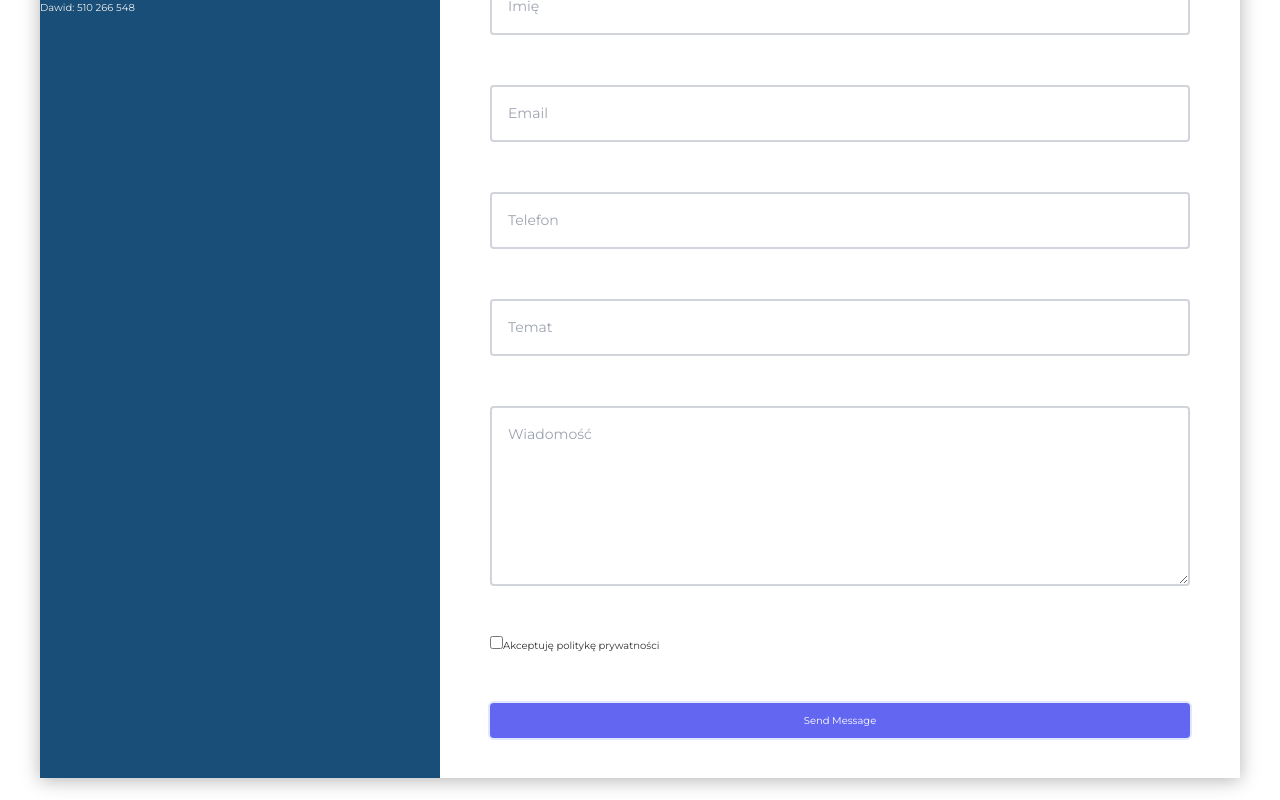
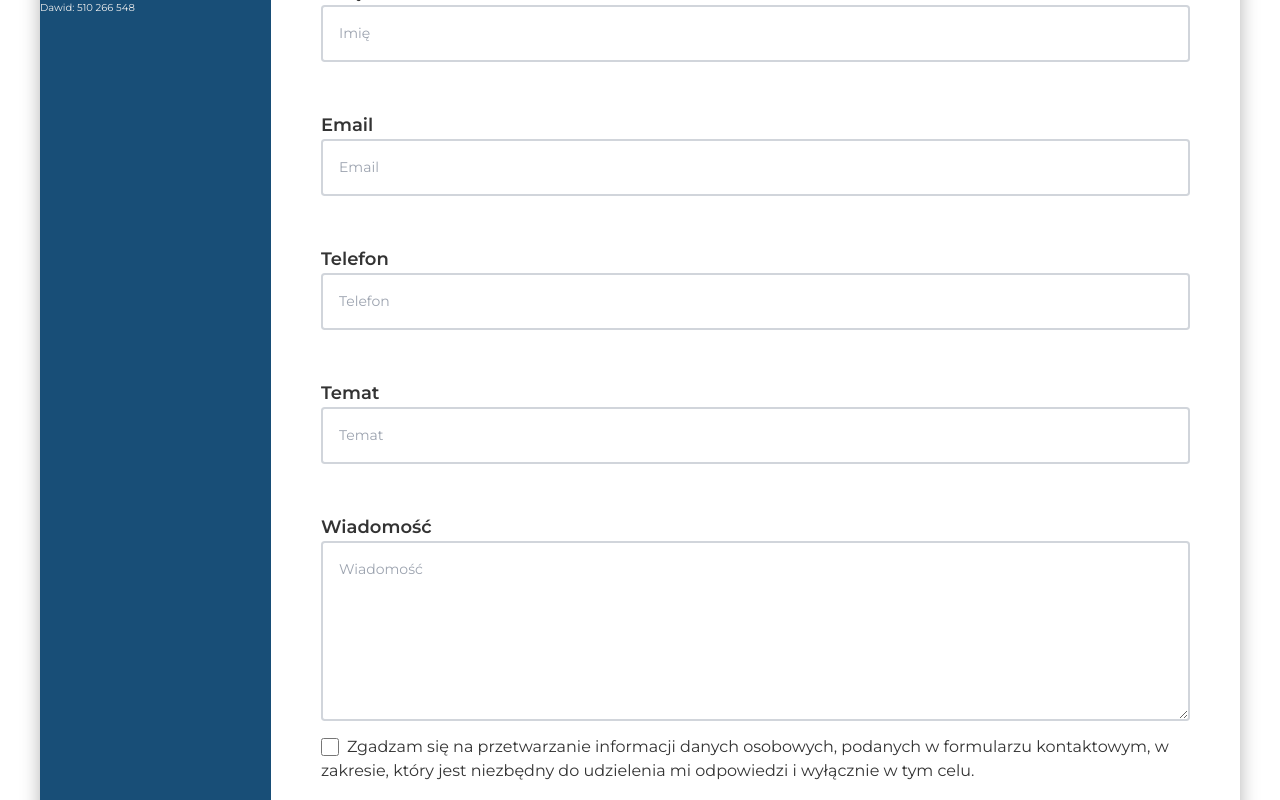
Before and after one commit to Rohhan415/SolarFlow, a React (Vite) app: page /contact in a window 1280 px wide. Shown: the part 800-1600 px from the top of the page. Built offline with nearby package versions, Linux system fonts and the light colour scheme; no server answers.

Commit message:
feat: form logic improved

```diff
--- a/src/components/Sections/ContactPageSection/components/Form.tsx
+++ b/src/components/Sections/ContactPageSection/components/Form.tsx
@@ -2,8 +2,14 @@ import styles from "./form.module.css";
 import { useEffect, useState } from "react";
 import { FieldValues, SubmitHandler, useForm, useWatch } from "react-hook-form";
 
+interface FormState {
+  isSuccess: boolean;
+  message: string;
+  isSubmitted: boolean;
+}
+
 export default function ContactForm() {
-  const [formState, setFormState] = useState({
+  const [formState, setFormState] = useState<FormState>({
     isSuccess: false,
     message: "",
     isSubmitted: false,
@@ -12,8 +18,6 @@ export default function ContactForm() {
   const accessKey = import.meta.env.VITE_FORM_KEY as string;
   const accessURL = import.meta.env.VITE_FORM_URL as string;
 
-  // const accessKey = import.meta.env.VITE_FORM_KEY as string;
-  // const accessURL = import.meta.env.VITE_FORM_URL as string;
   const {
     register,
     handleSubmit,
@@ -25,10 +29,11 @@ export default function ContactForm() {
     mode: "onTouched",
   });
 
+  // Watch used to update the subject field in the sent email
   const userName = useWatch({
     control,
     name: "name",
-    defaultValue: "Someone",
+    defaultValue: "The Client",
   });
 
   useEffect(() => {
@@ -90,6 +95,7 @@ export default function ContactForm() {
         <h1 className={styles.header}>NAPISZ DO NAS</h1>
         {!isSubmitSuccessful && (
           <form
+            noValidate
             className={styles.form}
             onSubmit={handleSubmit(onSubmit, () =>
               setFormState((prevState) => ({ ...prevState, isSubmitted: true }))
@@ -105,7 +111,29 @@ export default function ContactForm() {
               style={{ display: "none" }}
               {...register("botcheck")}
             ></input>
-
+            <div>
+              <div className={styles.inputContainer}>
+                <p className={styles.inputTitle}>Imię</p>
+                {formState.isSubmitted && errors.name && (
+                  <div className={styles.inputError}>
+                    <svg
+                      xmlns="http://www.w3.org/2000/svg"
+                      fill="none"
+                      viewBox="0 0 24 24"
+                      strokeWidth={1.5}
+                      stroke="currentColor"
+                      className="w-8 h-8"
+                    >
+                      <path
+                        strokeLinecap="round"
+                        strokeLinejoin="round"
+                        d="M12 9v3.75m-9.303 3.376c-.866 1.5.217 3.374 1.948 3.374h14.71c1.73 0 2.813-1.874 1.948-3.374L13.949 3.378c-.866-1.5-3.032-1.5-3.898 0L2.697 16.126ZM12 15.75h.007v.008H12v-.008Z"
+                      />
+                    </svg>
+                    {`${errors.name.message}`}
+                  </div>
+                )}
+              </div>
               <input
                 type="text"
                 placeholder="Imię"
@@ -116,14 +144,42 @@ export default function ContactForm() {
                     : "border-gray-300 focus:border-indigo-600 ring-indigo-100"
                 }`}
                 {...register("name", {
-                required: "Full name is required",
-                maxLength: 80,
+                  required: "Podaj swoje Imię",
+                  maxLength: {
+                    value: 40,
+                    message: "Imię nie może być dłuższe niż 40 znaków",
+                  },
                 })}
               />
+            </div>
 
             <label htmlFor="email_address" className="sr-only">
               Email
             </label>
+            <div>
+              <div className={styles.inputContainer}>
+                <p className={styles.inputTitle}>Email</p>
+                {formState.isSubmitted && errors.email && (
+                  <div className={styles.inputError}>
+                    <svg
+                      xmlns="http://www.w3.org/2000/svg"
+                      fill="none"
+                      viewBox="0 0 24 24"
+                      strokeWidth={1.5}
+                      stroke="currentColor"
+                      className="w-8 h-8"
+                    >
+                      <path
+                        strokeLinecap="round"
+                        strokeLinejoin="round"
+                        d="M12 9v3.75m-9.303 3.376c-.866 1.5.217 3.374 1.948 3.374h14.71c1.73 0 2.813-1.874 1.948-3.374L13.949 3.378c-.866-1.5-3.032-1.5-3.898 0L2.697 16.126ZM12 15.75h.007v.008H12v-.008Z"
+                      />
+                    </svg>
+
+                    {`${errors.email.message}`}
+                  </div>
+                )}
+              </div>
               <input
                 id="email_address"
                 type="email"
@@ -136,14 +192,37 @@ export default function ContactForm() {
                     : "border-gray-300 focus:border-indigo-600 ring-indigo-100"
                 }`}
                 {...register("email", {
-                required: "Podaj adres email",
+                  required: "Podaj poprawny adres email",
                   pattern: {
                     value: /^\S+@\S+$/i,
                     message: "Podaj poprawny adres email",
                   },
                 })}
               />
-
+            </div>
+            <div>
+              <div className={styles.inputContainer}>
+                <p className={styles.inputTitle}>Telefon</p>
+                {formState.isSubmitted && errors.phone && (
+                  <div className={styles.inputError}>
+                    <svg
+                      xmlns="http://www.w3.org/2000/svg"
+                      fill="none"
+                      viewBox="0 0 24 24"
+                      strokeWidth={1.5}
+                      stroke="currentColor"
+                      className="w-8 h-8"
+                    >
+                      <path
+                        strokeLinecap="round"
+                        strokeLinejoin="round"
+                        d="M12 9v3.75m-9.303 3.376c-.866 1.5.217 3.374 1.948 3.374h14.71c1.73 0 2.813-1.874 1.948-3.374L13.949 3.378c-.866-1.5-3.032-1.5-3.898 0L2.697 16.126ZM12 15.75h.007v.008H12v-.008Z"
+                      />
+                    </svg>
+                    {`${errors.phone.message}`}
+                  </div>
+                )}
+              </div>
               <input
                 type="text"
                 placeholder="Telefon"
@@ -160,10 +239,42 @@ export default function ContactForm() {
                     value: /^\d+$/,
                     message: "Numer telefonu powinien zawierać tylko cyfry",
                   },
-                maxLength: 9,
+                  minLength: {
+                    value: 9,
+                    message:
+                      "Numer telefonu powinien zawierać co najmniej 9 cyfr",
+                  },
+                  maxLength: {
+                    value: 15,
+                    message:
+                      "Numer telefonu powinien zawierać nie więcej niż 15 cyfr",
+                  },
                 })}
               />
-
+            </div>
+            <div>
+              <div className={styles.inputContainer}>
+                <p className={styles.inputTitle}>Temat</p>
+                {formState.isSubmitted && errors.topic && (
+                  <div className={styles.inputError}>
+                    <svg
+                      xmlns="http://www.w3.org/2000/svg"
+                      fill="none"
+                      viewBox="0 0 24 24"
+                      strokeWidth={1.5}
+                      stroke="currentColor"
+                      className="w-8 h-8"
+                    >
+                      <path
+                        strokeLinecap="round"
+                        strokeLinejoin="round"
+                        d="M12 9v3.75m-9.303 3.376c-.866 1.5.217 3.374 1.948 3.374h14.71c1.73 0 2.813-1.874 1.948-3.374L13.949 3.378c-.866-1.5-3.032-1.5-3.898 0L2.697 16.126ZM12 15.75h.007v.008H12v-.008Z"
+                      />
+                    </svg>
+                    {`${errors.topic.message}`}
+                  </div>
+                )}
+              </div>
               <input
                 type="text"
                 placeholder="Temat"
@@ -178,7 +289,30 @@ export default function ContactForm() {
                   maxLength: 80,
                 })}
               />
-
+            </div>
+            <div>
+              <div className={styles.inputContainer}>
+                <p className={styles.inputTitle}>Wiadomość</p>
+                {formState.isSubmitted && errors.message && (
+                  <div className={styles.inputError}>
+                    <svg
+                      xmlns="http://www.w3.org/2000/svg"
+                      fill="none"
+                      viewBox="0 0 24 24"
+                      strokeWidth={1.5}
+                      stroke="currentColor"
+                      className="w-8 h-8"
+                    >
+                      <path
+                        strokeLinecap="round"
+                        strokeLinejoin="round"
+                        d="M12 9v3.75m-9.303 3.376c-.866 1.5.217 3.374 1.948 3.374h14.71c1.73 0 2.813-1.874 1.948-3.374L13.949 3.378c-.866-1.5-3.032-1.5-3.898 0L2.697 16.126ZM12 15.75h.007v.008H12v-.008Z"
+                      />
+                    </svg>
+                    {`${errors.message.message}`}
+                  </div>
+                )}
+              </div>
               <textarea
                 placeholder="Wiadomość"
                 className={`${styles.inputMessage} ${
@@ -186,16 +320,12 @@ export default function ContactForm() {
                     ? "border-red-600 focus:border-red-600 ring-red-100"
                     : "border-gray-300 focus:border-indigo-600 ring-indigo-100"
                 }`}
-              {...register("message", { required: "Podaj swoją wiadomość" })}
-            />
-            <div>
-              <input
-                type="checkbox"
-                id="privacyPolicy"
-                {...register("privacyPolicy", {
-                  required: "Musisz zaakceptować politykę prywatności",
+                {...register("message", {
+                  required: "Wiadomość nie może być pusta",
                 })}
               />
+
+              <div className={styles.privacyPolicy}>
                 <label
                   className={`${
                     formState.isSubmitted && errors.privacyPolicy
@@ -204,8 +334,19 @@ export default function ContactForm() {
                   }`}
                   htmlFor="privacyPolicy"
                 >
-                Akceptuję politykę prywatności
+                  <input
+                    className={styles.checkbox}
+                    type="checkbox"
+                    id="privacyPolicy"
+                    {...register("privacyPolicy", {
+                      required: "Musisz zaakceptować politykę prywatności",
+                    })}
+                  />
+                  Zgadzam się na przetwarzanie informacji danych osobowych,
+                  podanych w formularzu kontaktowym, w zakresie, który jest
+                  niezbędny do udzielenia mi odpowiedzi i wyłącznie w tym celu.
                 </label>
+              </div>
             </div>
             <button type="submit" className={`${styles.button} `}>
               {isSubmitting ? (
--- a/src/components/Sections/ContactPageSection/components/form.module.css
+++ b/src/components/Sections/ContactPageSection/components/form.module.css
@@ -6,33 +6,37 @@
   color: var(--text-black);
 }
 
-.form > .button {
-  width: 100%; /* w-full */
-  padding: 1rem; /* py-4 (przy założeniu, że 1rem = 4 jednostki w skali Tailwind) */
-  color: white; /* text-white */
-  background-color: #6366f1; /* bg-indigo-600 */
-  border-radius: 0.375rem; /* rounded-md (przy założeniu, że 1rem = 16px) */
-  transition: colors 0.15s ease-in-out; /* transition-colors */
-  outline: none; /* focus:outline-none */
-  box-shadow: 0 0 0 2px #e0e7ff; /* focus:ring-offset-2 focus:ring focus:ring-indigo-200 (przy założeniu, że 1rem = 16px) */
-  padding-left: 1.75rem; /* px-7 (przy założeniu, że 1rem = 4 jednostki w skali Tailwind) */
-  padding-right: 1.75rem;
-  gap: 1rem;
-}
-
 .formContainer {
   flex-grow: 2;
   padding: 4rem 5rem 4rem 5rem;
 }
 
 .input {
+  width: 100%;
   border: 2px solid var(--text-black);
   border-radius: 0.375rem;
   font-size: 1.4rem;
   padding: 1.6rem;
 }
 
+.inputTitle {
+  font-size: 1.8rem;
+  font-weight: 600;
+}
+.inputContainer {
+  display: flex;
+  justify-content: space-between;
+}
+.inputError {
+  font-size: 1.4rem;
+  display: flex;
+  gap: 0.5rem;
+  align-items: center;
+  color: rgb(220 38 38);
+}
+
 .inputMessage {
+  width: 100%;
   border: 2px solid var(--text-black);
   border-radius: 0.375rem;
   font-size: 1.4rem;
@@ -60,3 +64,20 @@
   color: red;
   border: 1px solid red;
 }
+
+.checkbox {
+  height: 1.8rem;
+  width: 1.8rem;
+  margin-right: 0.8rem;
+  vertical-align: middle;
+  background-color: grey;
+}
+
+.privacyPolicy {
+  display: flex;
+  align-items: center;
+  gap: 1rem;
+  font-size: 1.6rem;
+  color: var(--text-black);
+  margin-top: 1rem;
+}
```
Lines whose indentation alone changed are shown as unchanged.
